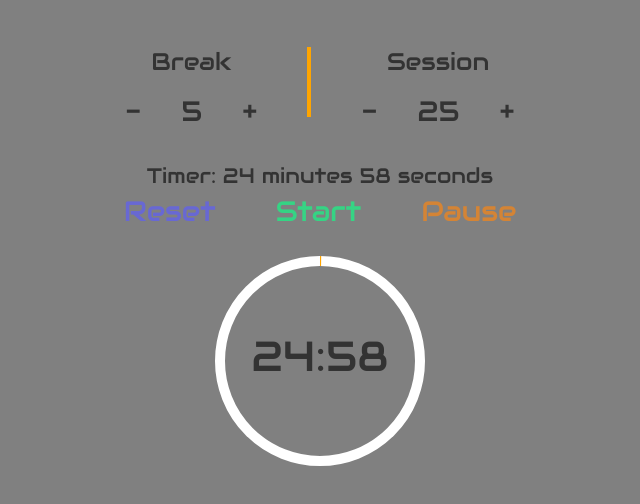
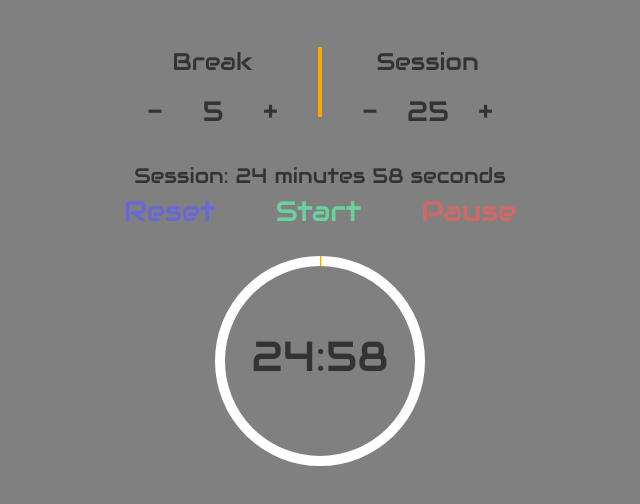
Before and after one commit to cazyw/pomodoro-clock, a plain HTML site: page index.html in a window 1280 px wide. Both pictures are taken after a click on the element "Start". Shown: the part 72-576 px from the top of the page, without its empty margins (320-960 px from the left). Drawn offline with nearby package versions, Linux system fonts and the light colour scheme.

Commit message:
Update timer control styles

```diff
--- a/css/pomodoroClock.css
+++ b/css/pomodoroClock.css
@@ -8,21 +8,12 @@ body {
   background: grey;
   font-family: 'Audiowide', cursive;
 }
+
 h1 {
   text-align: center;
   font-size: 3em;
 }
 
-svg {
-  cursor: pointer;
-
-}
-
-rect {
-  stroke: white;
-  fill: transparent;
-  stroke-width: 20;
-}
 
 circle {
   stroke: white;
@@ -127,17 +118,19 @@ text#countdown {
   cursor: pointer;
 }
 
-.control, .control-num {
-  padding: 5px 20px;
+.control {
+  padding: 5px 10px;
   font-size: 2em;
-}
-
-.control {
   cursor: pointer;
+  border-radius: 5px;
 }
 
 .control-num {
   /* color: orange */
+  width: 80px;
+  padding: 5px 5px;
+  font-size: 2em;
+  text-align: center;
 }
 
 .timer-text {
@@ -149,9 +142,9 @@ text#countdown {
 }
 
 #start {
-  color: #35D484;
+  color: #68D39E;
 }
 
 #pause {
-  color: #D48435;
+  color: #D36868;
 }
--- a/index.html
+++ b/index.html
@@ -37,7 +37,7 @@
             </div>
             <div class="row">
                 <div class="text-center timer-text">
-                    Timer: <span id="time-set">25 minutes 00 seconds</span>
+                    Session: <span id="time-set">25 minutes 00 seconds</span>
                 </div>
                 <div class="timer-controls">
                     <div id="clear" class="text-center controls-text" onclick="clearTime()">Reset</div>
--- a/js/pomodoroClock.js
+++ b/js/pomodoroClock.js
@@ -16,7 +16,7 @@ const fillButton = () => {
 }
 
 const countDown = () => {
-  if (sessionTime === 0) {
+  if (sessionTime === 1) {
     clearInterval(timer)
   }
   sessionTime -= 1;
```
